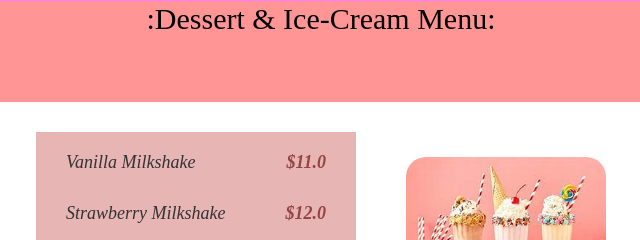
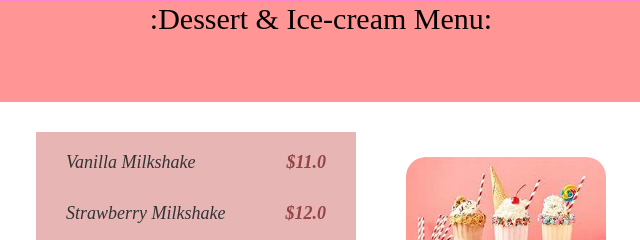
Before and after one commit to duaibraheem/menu, a plain HTML site: page index.html in a window 1280 px wide. Shown: the top 240 px of the page, 319-959 px from the left. Drawn offline with Linux system fonts and the light colour scheme.

```diff
--- a/index.html
+++ b/index.html
@@ -13,7 +13,7 @@
   <div class="container">
 
     <div class="Menu">
-         :Dessert & Ice-Cream Menu:
+      :Dessert & Ice-cream Menu:
     </div>
 
     <!-- Milkshake Section -->
```
